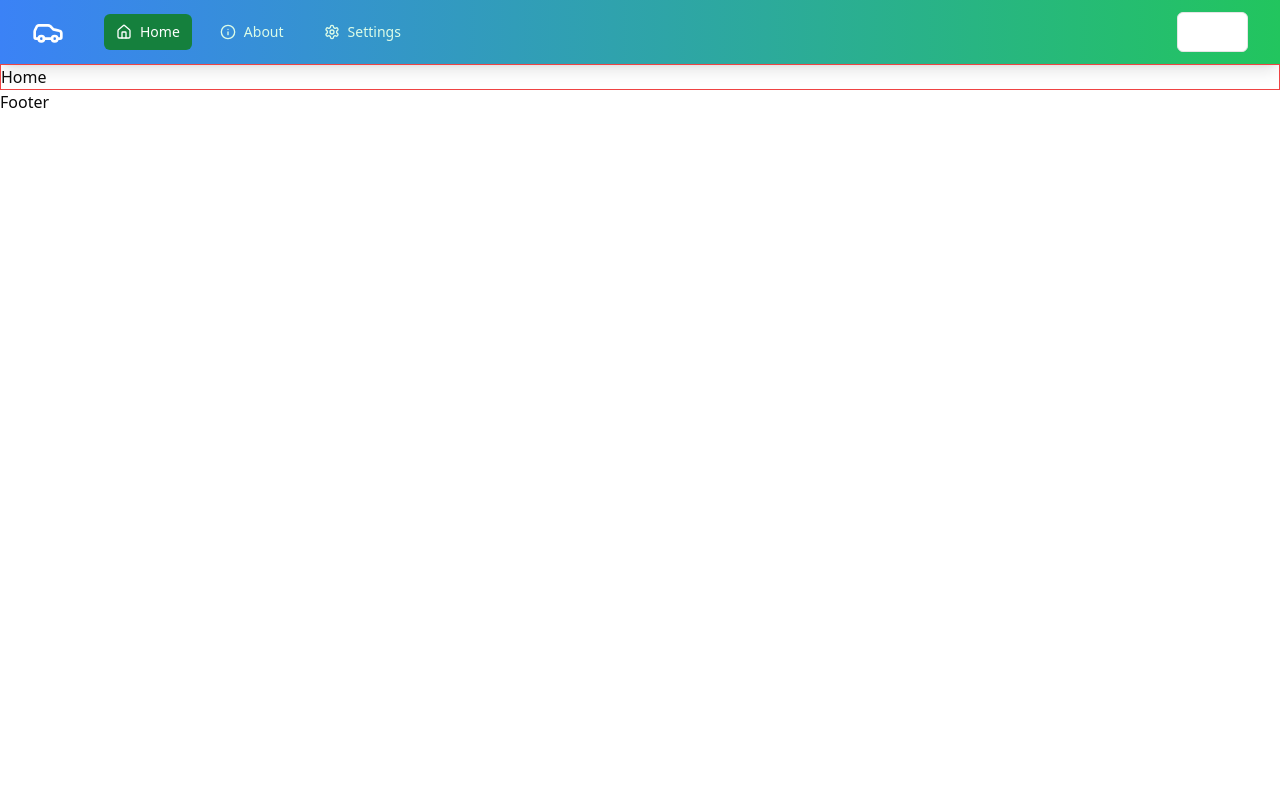
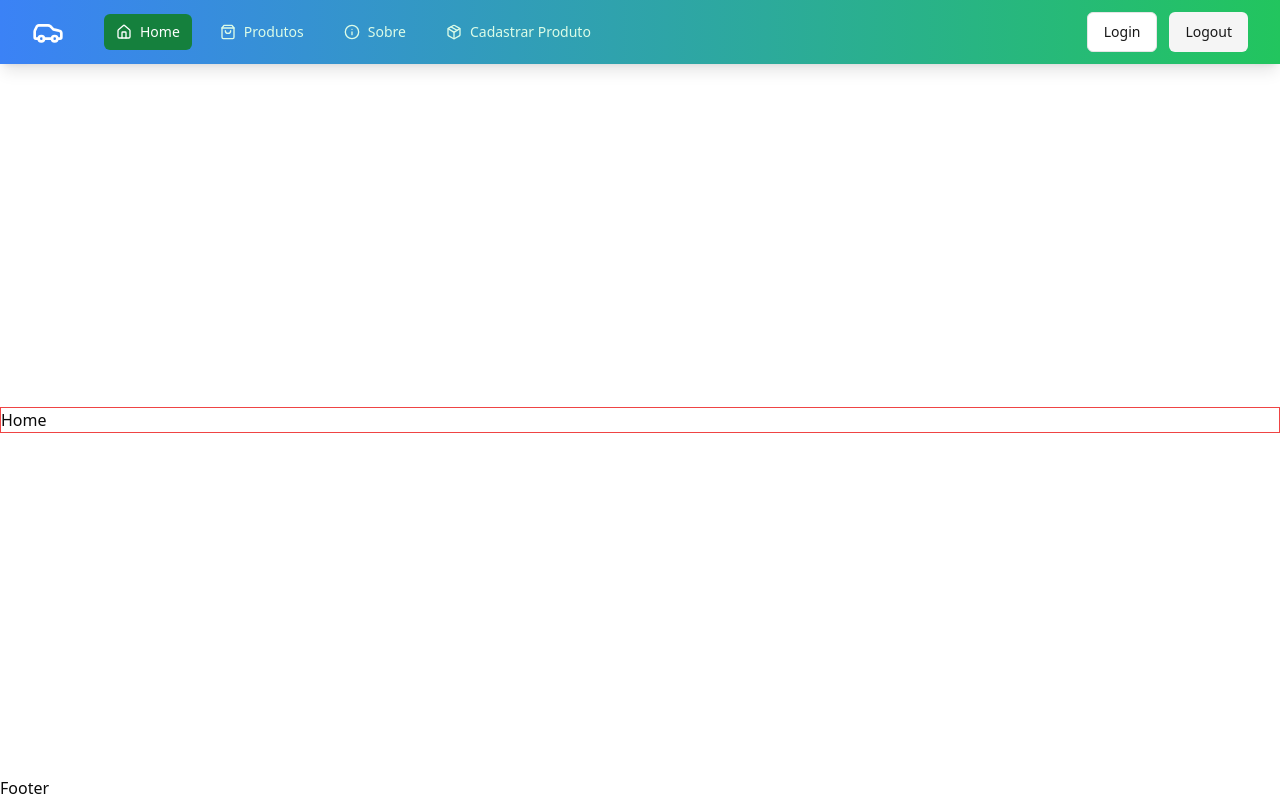
Before and after one commit to fiap-checkpoints-1ESPJ/front-cp5, a React (Vite) app: page / in a window 1280 px wide. Built offline with nearby package versions, Linux system fonts and the light colour scheme; sample sign-in values are in the browser's storage.

Commit message:
feat: logout func

```diff
--- a/src/App.jsx
+++ b/src/App.jsx
@@ -1,19 +1,20 @@
-import { Outlet, useNavigate } from 'react-router-dom'
+import { Outlet, useLocation, useNavigate } from 'react-router-dom'
 import { Nav } from './components/Nav'
 import { Footer } from './components/Footer'
-import { useMount } from './hooks/useMount'
+import { useEffect } from 'react'
 
 export default function App() {
 
+    const { pathname } = useLocation()
     const navigate = useNavigate()
 
-    useMount(() => {
+    useEffect(() => {
         const user = JSON.parse(sessionStorage.getItem('user'))
         if (!user || !user.email || user.email.length === 0) navigate('/login')
-    })
+    }, [pathname])
 
     return (
-        <main className='overflow-x-hidden min-w-[320px] min-h-dvh'>
+        <main className='flex flex-col justify-between overflow-x-hidden min-w-[320px] min-h-dvh'>
             <Nav />
             <Outlet />
             <Footer />
--- a/src/components/Nav.jsx
+++ b/src/components/Nav.jsx
@@ -1,11 +1,13 @@
 import { useState, useEffect } from 'react'
-import { Link, useLocation } from 'react-router-dom'
+import { Link, useLocation, useNavigate } from 'react-router-dom'
 import { Button } from "../components/ui/button"
-import { Car, Home, Info, Settings, Menu, X } from 'lucide-react'
+import { Car, Home, Info, Settings, Menu, X, Package, ShoppingBag } from 'lucide-react'
 
 export function Nav() {
     const [isOpen, setIsOpen] = useState(false)
     const { pathname } = useLocation()
+
+    const navigate = useNavigate()
 
     useEffect(() => {
         setIsOpen(false)
@@ -14,6 +16,12 @@ export function Nav() {
     if (pathname === '/login') {
         return null
     }
+
+    const logout = () => {
+        navigate('/login')
+        sessionStorage.removeItem("user")
+    }
+
 
     return (
         <nav className="bg-gradient-to-r from-blue-500 to-green-500 text-white shadow-lg">
@@ -26,14 +34,18 @@ export function Nav() {
                         <div className="hidden md:block">
                             <div className="ml-10 flex items-baseline space-x-4">
                                 <NavLink href="/" icon={<Home className="h-4 w-4 mr-2" />}>Home</NavLink>
-                                <NavLink href="/about" icon={<Info className="h-4 w-4 mr-2" />}>About</NavLink>
-                                <NavLink href="/settings" icon={<Settings className="h-4 w-4 mr-2" />}>Settings</NavLink>
+                                <NavLink href="/produtos" icon={<ShoppingBag className="h-4 w-4 mr-2" />}>Produtos</NavLink>
+                                <NavLink href="/sobre" icon={<Info className="h-4 w-4 mr-2" />}>Sobre</NavLink>
+                                <NavLink href="/cadastrar-produto" icon={<Package className="h-4 w-4 mr-2" />}>Cadastrar Produto</NavLink>
                             </div>
                         </div>
                     </div>
-                    <div className="hidden md:block">
-                        <Button variant="outline" asChild>
-                            <Link href="/login">Login</Link>
+                    <div className="hidden md:flex gap-3">
+                        <Button variant="outline" className='text-primary hover:text-background hover:bg-green-600' asChild>
+                            <Link to="/login">Login</Link>
+                        </Button>
+                        <Button variant="secondary" onClick={() => logout()}>
+                            Logout
                         </Button>
                     </div>
                     <div className="-mr-2 flex md:hidden">
@@ -71,7 +83,7 @@ function NavLink({ href, children, icon }) {
 
     return (
         <Link
-            href={href}
+            to={href}
             className={`flex items-center px-3 py-2 rounded-md text-sm font-medium ${isActive
                 ? 'bg-green-700 text-white'
                 : 'text-green-100 hover:bg-green-600 hover:text-white'
```
